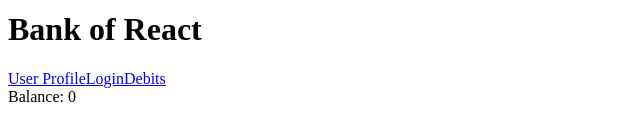
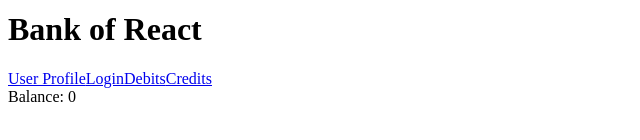
Before and after one commit to GHuang27/assignment4restore, a React (Create React App) app in the folder bank-of-react/: page / in a window 1280 px wide. Shown: the part 322-462 px from the top of the page, without its empty margins (0-640 px from the left). Built offline with nearby package versions, Linux system fonts and the light colour scheme; no server answers.

Commit message:
initial credits display

```diff
--- a/bank-of-react/src/App.js
+++ b/bank-of-react/src/App.js
@@ -73,6 +73,7 @@ class App extends Component {
           <Route exact path="/userProfile" render={UserProfileComponent}/>
           <Route exact path="/login" render={LogInComponent}/>
           <Route exact path="/debits" render={DebitsComponent}/>
+          <Route exact path="/credits" render={CreditsComponent}/>
         </div>
       </Router>
     );
--- a/bank-of-react/src/components/Credits.js
+++ b/bank-of-react/src/components/Credits.js
@@ -1,3 +1,6 @@
+import React, {Component} from 'react';
+import {Link} from 'react-router-dom';
+
 const Credits = (props) => {
     let creditsView = () => {
         const { credits } = props;
--- a/bank-of-react/src/components/Debits.js
+++ b/bank-of-react/src/components/Debits.js
@@ -1,3 +1,6 @@
+import React, {Component} from 'react';
+import {Link} from 'react-router-dom';
+
 const Debits = (props) => {
     let debitsView = () => {
         const { debits } = props;
--- a/bank-of-react/src/components/Home.js
+++ b/bank-of-react/src/components/Home.js
@@ -2,7 +2,6 @@
 
 import React, { Component } from 'react';
 import AccountBalance from './AccountBalance';
-import LogIn from './Login';
 import {Link} from 'react-router-dom';
 
 class Home extends Component {
@@ -15,6 +14,7 @@ class Home extends Component {
                 <Link to="/userProfile">User Profile</Link>
                 <Link to="/login">Login</Link>
                 <Link to="/debits">Debits</Link>
+                <Link to="/credits">Credits</Link>
                 <AccountBalance accountBalance={this.props.accountBalance}/>
             </div>
         );
```
